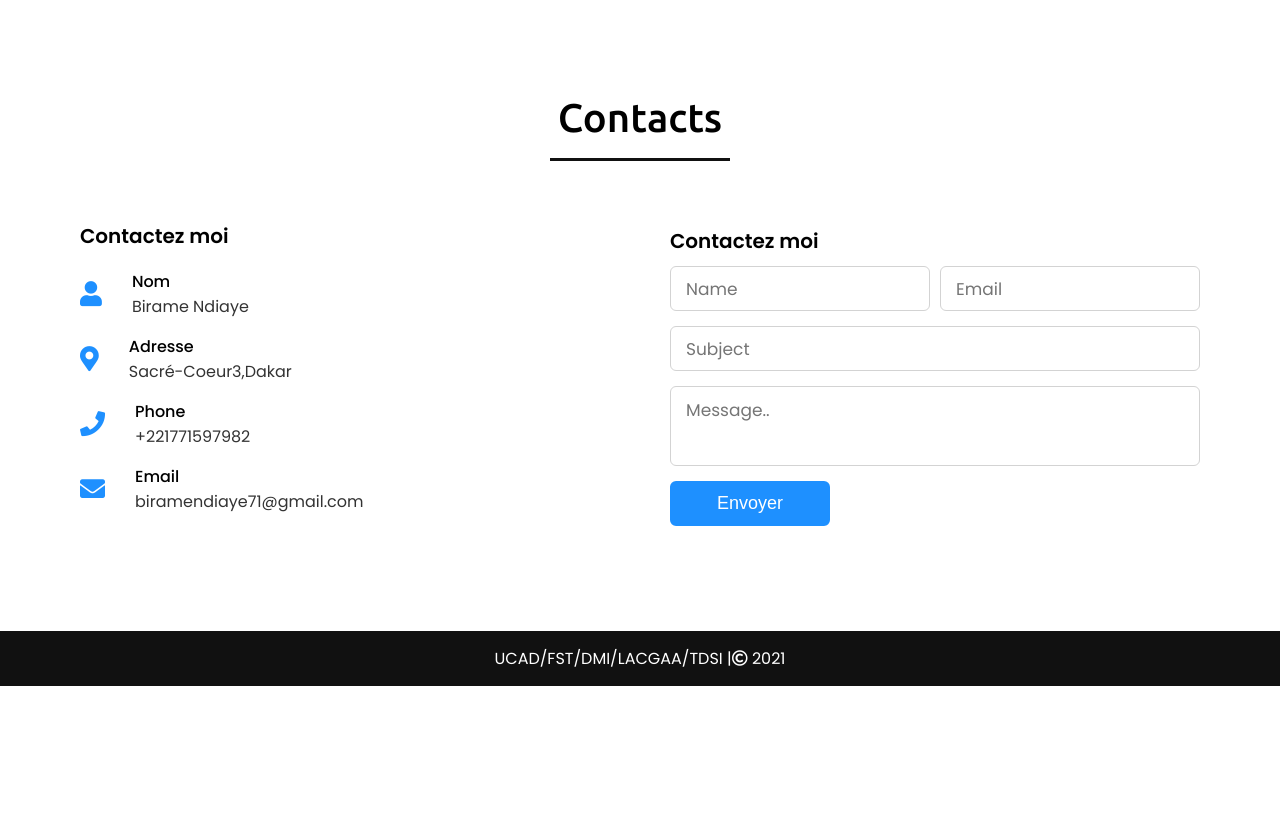
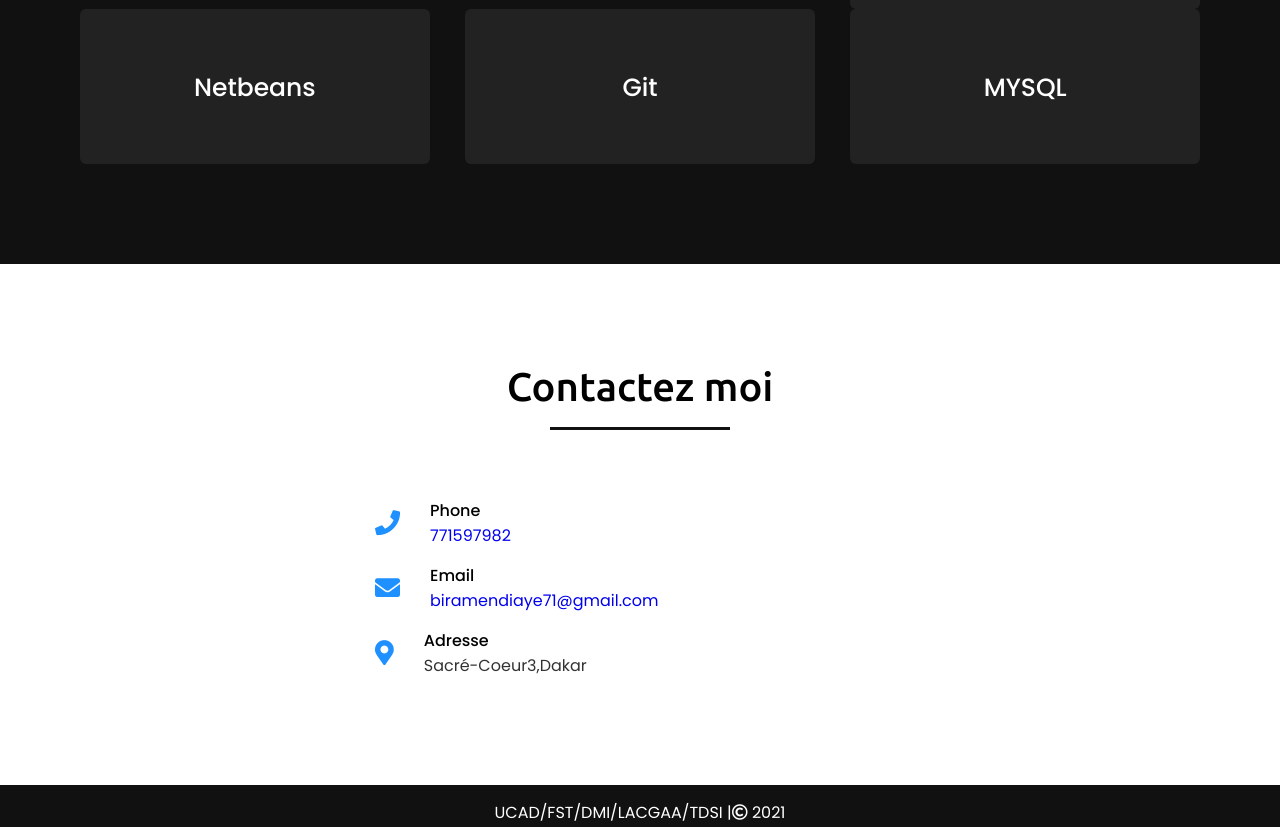
Before and after one commit to biramend/NdiayeCV, a plain HTML site: page index.html in a window 1280 px wide. Shown: the part 3563-4390 px from the top of the page. Before the commit the page ends 4249 px from the top, so only its background shows below. Drawn offline with nearby package versions, Linux system fonts and the light colour scheme.

Commit message:
first commit

```diff
--- a/index.html
+++ b/index.html
@@ -112,6 +112,12 @@
                         <p>Web et Mobile</p>
                     </div>
                 </div>
+                 <div class="card">
+                    <div class="box">
+                        <i class="fab fa-windows">&ensp;</i><i class="fab fa-apple"></i>
+                        <div class="text">Administration Systèmes & Sécurité Réseau</div>
+                    </div>
+                </div>
                 <div class="card">
                     <div class="box">
                         <i class="fas fa-database"></i>
@@ -121,7 +127,8 @@
                 </div>
                 <div class="card">
                     <div class="box">
-                        <i class="fas fa-code"></i>
+                        <!-- <i class="fas fa-code"></i> -->
+                        <i class="fas fa-lock"></i>
                         <div class="text">Cryptographie</div>
                         <p>Cryptosystèmes ,Fonction de Hashage et Schéma de Signature</p>
                     </div>
@@ -144,42 +151,42 @@
                 <div class="column right">
                     <div class="bars">
                         <div class="info">
-                            <span>HTML</span>
+                            <span>HTML <i class="fab fa-html5"></i></span>
                             <span>90%</span>
                         </div>
                         <div class="line html"></div>
                     </div>
                     <div class="bars">
                         <div class="info">
-                            <span>CSS</span>
+                            <span>CSS <i class="fab fa-css3"></i></span>
                             <span>60%</span>
                         </div>
                         <div class="line css"></div>
                     </div>
                     <div class="bars">
                         <div class="info">
-                            <span>JavaScript</span>
+                            <span>JavaScript <i class="fab fa-js"></i></span>
                             <span>80%</span>
                         </div>
                         <div class="line js"></div>
                     </div>
                     <div class="bars">
                         <div class="info">
-                            <span>Python</span>
+                            <span>Python <i class="fab fa-python"></i></span>
                             <span>95%</span>
                         </div>
                         <div class="line python"></div>
                     </div>
                     <div class="bars">
                         <div class="info">
-                            <span>PHP</span>
+                            <span>PHP <i class="fab fa-php"></i></span>
                             <span>70%</span>
                         </div>
                         <div class="line php"></div>
                     </div>
                     <div class="bars">
                         <div class="info">
-                            <span>Java</span>
+                            <span>Java <i class="fab fa-java"></i></span>
                             <span>50%</span>
                         </div>
                         <div class="line java"></div>
@@ -237,19 +244,27 @@
     <!-- contact section start -->
     <section class="contact" id="contact">
         <div class="max-width">
-            <h2 class="title">Contacts</h2>
+            <h2 class="title">Contactez moi</h2>
             <div class="contact-content">
                 <div class="column left">
-                    <div class="text">Contactez moi</div>
-                    <p></p>
-                    <div class="icons">
-                        <div class="row">
-                            <i class="fas fa-user"></i>
+                        <p></p>
+                         <div class="row">
+                            <i class="fas fa-phone"></i>
                             <div class="info">
-                                <div class="head">Nom</div>
-                                <div class="sub-title">Birame Ndiaye</div>
+                                <div class="head">Phone</div>
+                                <div class="sub-title"><a href="tel:+221771797892">771597982</a></div>
                             </div>
                         </div>
+
+                        <div class="row">
+                            <i class="fas fa-envelope"></i>
+                            <div class="info">
+                                <div class="head">Email</div>
+                                <div class="sub-title"><a class="email" href="mailto:biramendiaye71@gmail.com">biramendiaye71@gmail.com</a></div>
+                            </div>
+                        </div>
+
+
                         <div class="row">
                             <i class="fas fa-map-marker-alt"></i>
                             <div class="info">
@@ -257,45 +272,7 @@
                                 <div class="sub-title">Sacré-Coeur3,Dakar</div>
                             </div>
                         </div>
-                         <div class="row">
-                            <i class="fas fa-phone"></i>
-                            <div class="info">
-                                <div class="head">Phone</div>
-                                <div class="sub-title">+221771597982</div>
-                            </div>
-                        </div>
-
-                        <div class="row">
-                            <i class="fas fa-envelope"></i>
-                            <div class="info">
-                                <div class="head">Email</div>
-                                <div class="sub-title">biramendiaye71@gmail.com</div>
-                            </div>
-                        </div>
                     </div>
-                </div>
-                <div class="column right">
-                    <div class="text">Contactez moi</div>
-                    <form action="#">
-                        <div class="fields">
-                            <div class="field name">
-                                <input type="text" placeholder="Name" required>
-                            </div>
-                            <div class="field email">
-                                <input type="email" placeholder="Email" required>
-                            </div>
-                        </div>
-                        <div class="field">
-                            <input type="text" placeholder="Subject" required>
-                        </div>
-                        <div class="field textarea">
-                            <textarea cols="30" rows="10" placeholder="Message.." required></textarea>
-                        </div>
-                        <div class="button-area">
-                            <button type="submit">Envoyer</button>
-
-                        </div>
-                    </form>
                 </div>
             </div>
         </div>
--- a/style.css
+++ b/style.css
@@ -495,65 +495,7 @@ section .title::after{
 .contact .contact-content .info .sub-title{
     color: #333;
 }
-.contact .right form .fields{
-    display: flex;
-}
-.contact .right form .field,
-.contact .right form .fields .field{
-    height: 45px;
-    width: 100%;
-    margin-bottom: 15px;
-}
-.contact .right form .textarea{
-    height: 80px;
-    width: 100%;
-}
-.contact .right form .name{
-    margin-right: 10px;
-}
-.contact .right form .field input,
-.contact .right form .textarea textarea{
-    height: 100%;
-    width: 100%;
-    border: 1px solid lightgrey;
-    border-radius: 6px;
-    outline: none;
-    padding: 0 15px;
-    font-size: 17px;
-    font-family: 'Poppins', sans-serif;
-    transition: all 0.3s ease;
-}
-.contact .right form .field input:focus,
-.contact .right form .textarea textarea:focus{
-    border-color: #b3b3b3;
-}
-.contact .right form .textarea textarea{
-  padding-top: 10px;
-  resize: none;
-}
-.contact .right form .button-area{
-  display: flex;
-  align-items: center;
-}
-.right form .button-area button{
-  color: #fff;
-  display: block;
-  width: 160px!important;
-  height: 45px;
-  outline: none;
-  font-size: 18px;
-  font-weight: 500;
-  border-radius: 6px;
-  cursor: pointer;
-  flex-wrap: nowrap;
-  background: dodgerblue;
-  border: 2px solid dodgerblue;
-  transition: all 0.3s ease;
-}
-.right form .button-area button:hover{
-  color: dodgerblue;
-  background: none;
-}
+
 /* footer section styling */
 footer{
     background: #111;
@@ -677,16 +619,7 @@ footer span a:hover{
     .langages .langages-content .left .text{
         font-size: 19px;
     }
-    .contact .right form .fields{
-        flex-direction: column;
-    }
-    .contact .right form .name,
-    .contact .right form .email{
-        margin: 0;
-    }
-    .right form .error-box{
-       width: 150px;
-    }
+
     .scroll-up-btn{
         right: 15px;
         bottom: 15px;
@@ -700,3 +633,7 @@ footer span a:hover{
     width: 100%;
     height: 100%;
 }
+.left{
+    margin-left: auto;
+    margin-right: auto;
+}
```
